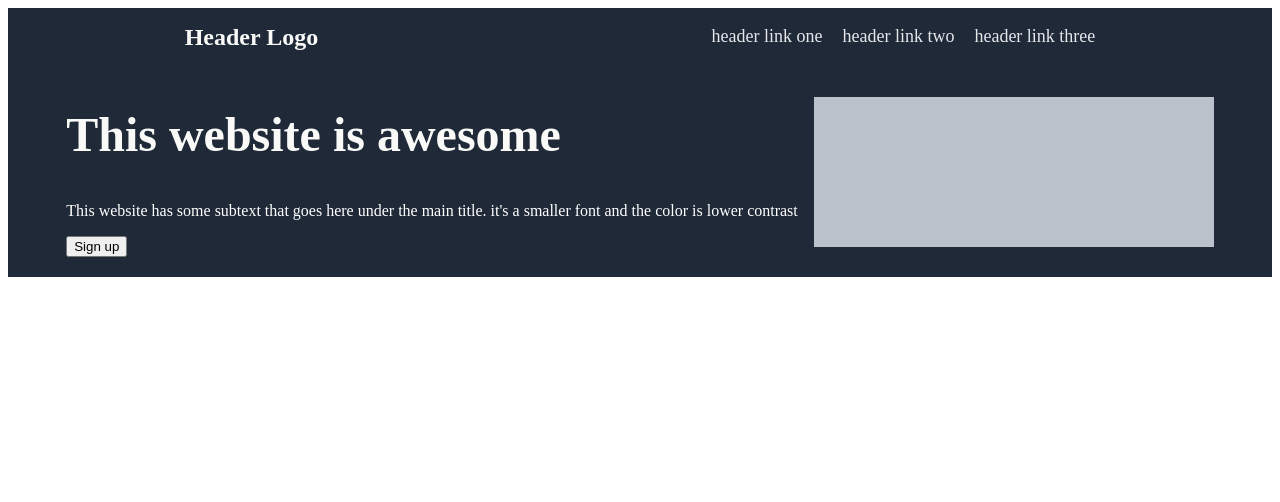
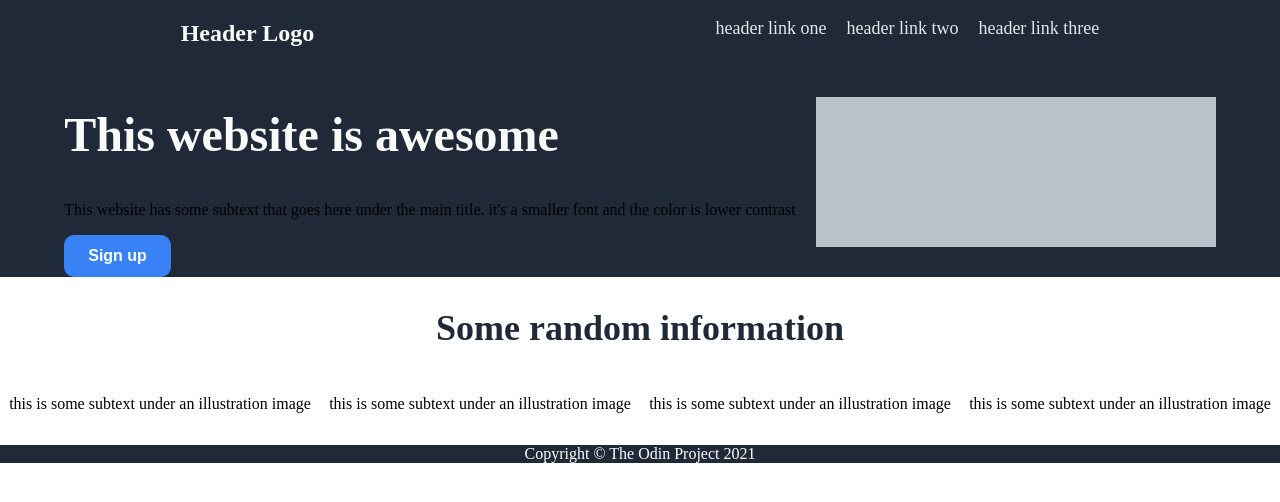
Before and after one commit to deeseeker/Landing-page, a plain HTML site: page index.html in a window 1280 px wide. Drawn offline with Linux system fonts and the light colour scheme.

Commit message:
add html and css layout

```diff
--- a/index.html
+++ b/index.html
@@ -1,31 +1,69 @@
 <!DOCTYPE html>
 <html>
     <head>
+        <meta charset="UTF-8">
         <title>Landing Page</title>
         <link rel="stylesheet" href="styles.css">
     </head>
     <body>
-        <div class="section-1">
-            <div class="nav-bar">
+        <nav>
             <h1>Header Logo</h1>
             <ul>
                 <li>header link one</li>
                 <li>header link two</li>
                 <li>header link three</li>
             </ul>
-            </div>
-
-            <div class="content">
-                <div class="main">
+        </nav>
+        <main>
+            <section class="main">
+                    <div class="item-1">
                         <h2 class="main-text">This website is awesome</h2>
                         <p>This website has some subtext that goes here under the main title. it's a smaller font and the color is lower contrast</p>
                         <button class="sign-up">Sign up</button>
                     </div>
-
+                    <div class="item-2">
                         <div class="placeholder">
                         </div>
                     </div>
+            </section>
+
+            <section class="info">
+                <h2 class="info-text">Some random information</h2>
+                <div class="container">
+                    <div>
+                        <div class="box"></div>
+                        <p>this is some subtext under an illustration image</p>
+                    </div>
+                    <div>
+                        <div class="box"></div>
+                        <p>this is some subtext under an illustration image</p>
+                    </div>
+                    <div>
+                        <div class="box"></div>
+                        <p>this is some subtext under an illustration image</p>
+                    </div>
+                    <div>
+                        <div class="box"></div>
+                        <p>this is some subtext under an illustration image</p>
+                    </div>
+                </div>
+            </section>
+            <section class="quote">
+                <!-- <blockquote>This is an inspiring quote, or a testimonial from a customer.
+                    Maybe it's just filling up space, or maybe people will actually read it.
+                    Who knows? All I know is that it looks nice.</blockquote> -->
+
+            </section>
+            <section>
+                <div>
 
                 </div>
+            </section>
+
+        </main>
+        <footer>
+            <p>Copyright © The Odin Project 2021</p>
+        </footer>
     </body>
+
 </html>
--- a/styles.css
+++ b/styles.css
@@ -1,19 +1,25 @@
+*{
+    box-sizing: content-box;
+
+}
+
+body{
+    margin: 0;
+}
 
 
-
-.section-1{
-    background-color: #1F2937;
-    color: #fff;
-}
-
-.nav-bar{
+nav{
     display: flex;
     justify-content: space-around;
+    background-color: #1F2937;
+
 }
 h1{
     color: #F9FAF8;
     font-size: 24px;
+
 }
+
 ul{
     list-style-type: none;
     display: flex;
@@ -21,20 +27,30 @@ ul{
     font-size: 18px;
     color: #E5E7EB;
 }
-.content{
+
+.main{
+    background-color: #1F2937;
     display: flex;
     justify-content: center;
     align-items: center;
-    gap: 16px;
+    gap: 20px;
+}
 
-}
-.main{
-    margin-bottom: 20px;
-}
 .main-text{
     font-size: 48px;
     color: #F9FAF8;
     font-weight: extra-bold;
+
+}
+
+.sign-up{
+    background-color: #3882F6;
+    color: #fff;
+    border-radius: 10px;
+    border-style: none;
+    padding: 12px 24px;
+    font-weight: bold;
+    font-size: 16px;
 }
 
 
@@ -42,6 +58,67 @@ ul{
     background-color: #bbc1ca;
     width: 400px;
     height: 150px;
+}
+
+.info{
+    background-color: #fff;
+}
+
+.info-text{
+    color: #1F2937;
+    font-size: 36px;
+    font-weight: extra-bold;
+    text-align: center;
+}
+
+.container{
+    display: flex;
+    justify-content: space-around;
+    align-items: center;
+
+}
+
+.box{
+    background-color: pink;
 
 
 }
+
+.quote{
+    background: #E5E7EB;
+
+}
+
+footer{
+    background: #1F2937;
+    color: #fff;
+    text-align: center;
+}
+
+/* blockquote{
+    font-size: 36px;
+    font-style: italic;
+    color: #1F2937;
+    text-align: center;
+} */
+
+/*
+
+
+
+
+.info{
+    background-color: #fff;
+    display: flex;
+}
+
+.box{
+    background-color: pink;
+    width: 400;
+    height: 250;
+    border: 2px solid #3882F6;
+    border-radius: 10px;
+}
+
+
+     */
```
Lines whose indentation alone changed are shown as unchanged.
